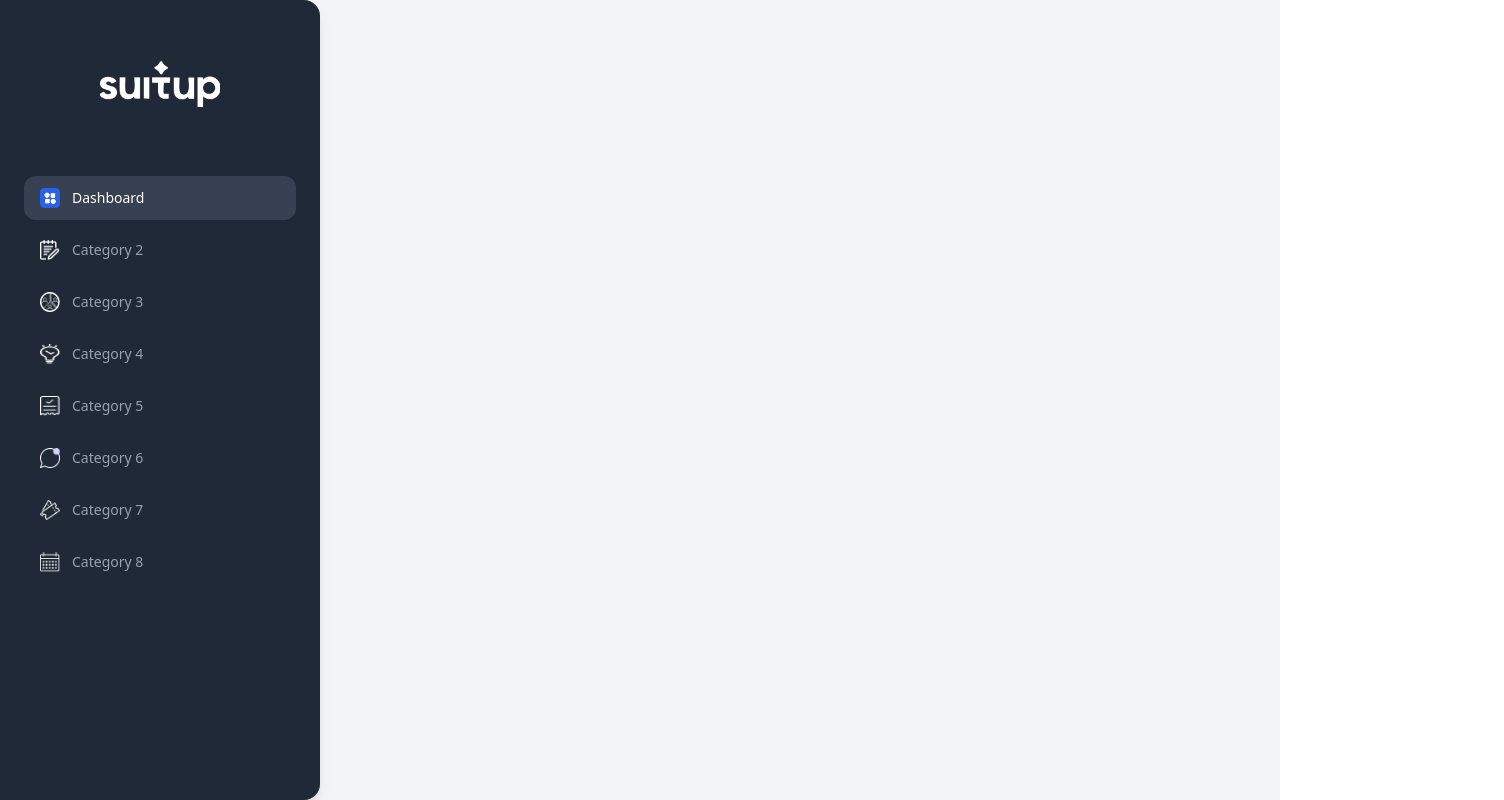
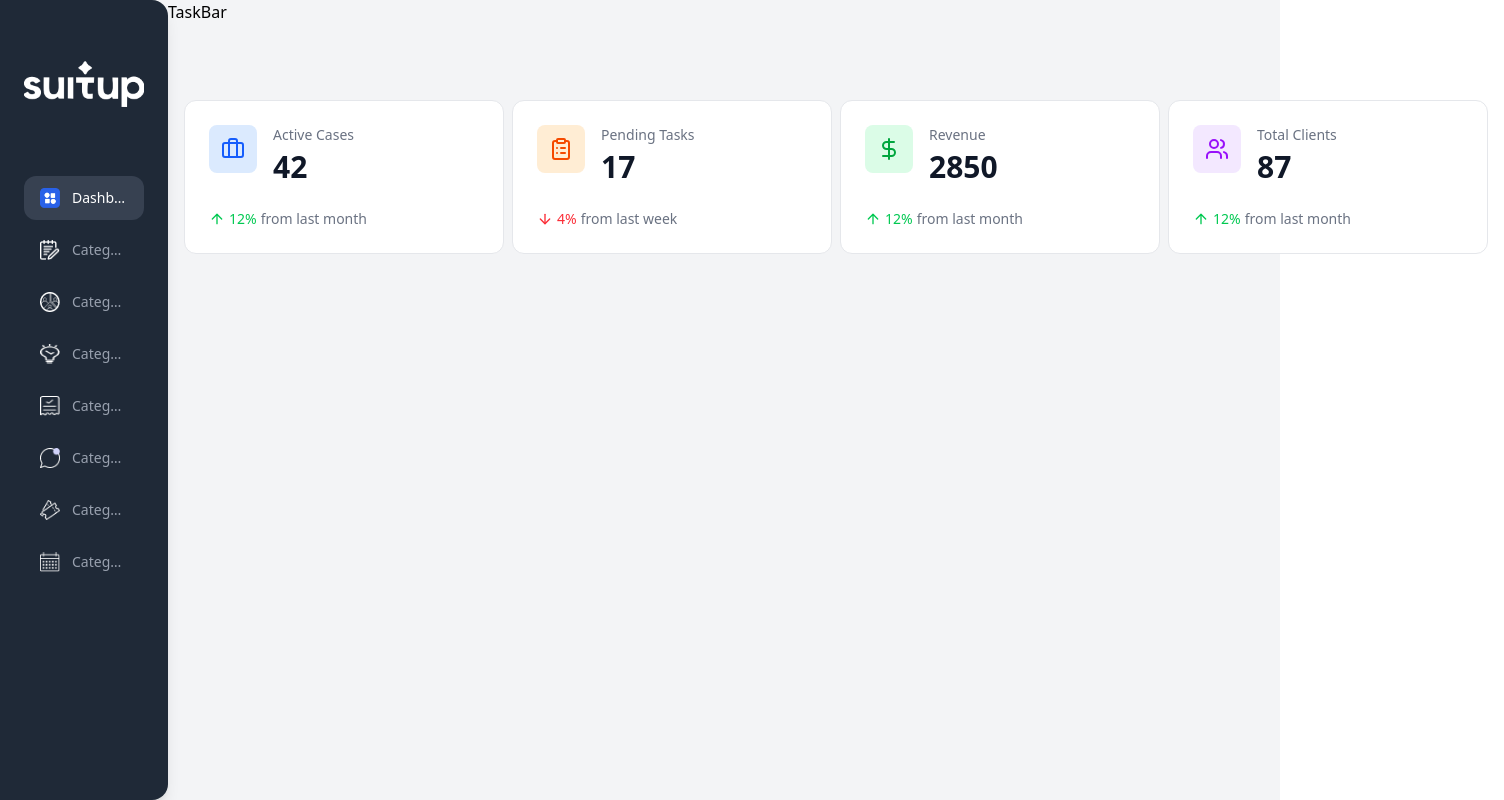
Before and after one commit to himanshu8503/Graphketing-frontend-assigment, a React (Vite) app: page / in a window 1280 px wide. Shown: the whole page, 1504 px wide, since content can reach past the window. Built offline with nearby package versions, Linux system fonts and the light colour scheme.

Commit message:
Build Card and CardHolder

```diff
--- a/package.json
+++ b/package.json
@@ -11,6 +11,7 @@
   },
   "dependencies": {
     "@tailwindcss/vite": "^4.1.18",
+    "lucide-react": "^0.563.0",
     "react": "^19.2.0",
     "react-dom": "^19.2.0",
     "tailwindcss": "^4.1.18"
--- /dev/null
+++ b/src/Component/Card.tsx
@@ -0,0 +1,43 @@
+import { ArrowDown, ArrowUp, Briefcase, ClipboardList, DollarSign, Users } from 'lucide-react';
+import type { CardProps } from '../types';
+
+
+
+const iconMap = {
+  cases: { icon: Briefcase, bgColor: 'bg-blue-100', iconColor: 'text-blue-600' },
+  tasks: { icon: ClipboardList, bgColor: 'bg-orange-100', iconColor: 'text-orange-600' },
+  revenue: { icon: DollarSign, bgColor: 'bg-green-100', iconColor: 'text-green-600' },
+  clients: { icon: Users, bgColor: 'bg-purple-100', iconColor: 'text-purple-600' },
+};
+
+export default function Card({ title, value, change, changeLabel, iconType, isPositive }: CardProps) {
+  const { icon: Icon, bgColor, iconColor } = iconMap[iconType];
+
+  return (
+    <div className="bg-secondary md: w-xs rounded-xl p-6 mx-auto border border-gray-200 hover:shadow-lg transition-shadow">
+      <div className="flex justify-start items-start gap-4 mb-4">
+        <div className={`${bgColor} p-3 rounded-lg`}>
+          <Icon className={`w-6 h-6 ${iconColor}`} />
+        </div>
+        <div className=' flex flex-col justify-center'>
+            <p className="text-sm text-gray-500 mb-1">{title}</p>
+            <p className="text-3xl font-bold text-gray-900 mb-2">{value}</p>
+        </div>
+      </div>
+
+      <div>
+        <div className="flex items-center gap-1">
+          {isPositive ? (
+            <ArrowUp className="w-4 h-4 text-green-500" />
+          ) : (
+            <ArrowDown className="w-4 h-4 text-red-500" />
+          )}
+          <span className={`text-sm font-medium ${isPositive ? 'text-green-500' : 'text-red-500'}`}>
+            {change}%
+          </span>
+          <span className="text-sm text-gray-500">{changeLabel}</span>
+        </div>
+      </div>
+    </div>
+  );
+}
--- /dev/null
+++ b/src/Component/CardHolder.tsx
@@ -0,0 +1,21 @@
+import { CardData } from "../data"
+import Card from "./Card"
+
+const CardHolder = () => {
+  return (
+    <div className="flex px-4 gap-2">
+        {CardData.map(({title,value,change,changeLabel,iconType,isPositive}) => (
+            <Card
+                title={title}
+                value={value}
+                change={change}
+                changeLabel={changeLabel}
+                iconType={iconType}
+                isPositive={isPositive}
+            />
+        ))}
+    </div>
+  )
+}
+
+export default CardHolder
--- /dev/null
+++ b/src/Component/Dashboard.tsx
@@ -0,0 +1,13 @@
+import CardHolder from "./CardHolder"
+import TaskBar from "./TaskBar"
+
+const Dashboard = () => {
+  return (
+    <>
+        <TaskBar/>
+        <CardHolder/>
+    </>
+  )
+}
+
+export default Dashboard
--- /dev/null
+++ b/src/Component/TaskBar.tsx
@@ -0,0 +1,10 @@
+
+const TaskBar = () => {
+  return (
+    <div className="w-full min-h-1/8">
+        TaskBar
+    </div>
+  )
+}
+
+export default TaskBar
--- a/src/data.ts
+++ b/src/data.ts
@@ -1,4 +1,4 @@
-import type { SideBarMenuType } from "./types";
+import type { CardProps, SideBarMenuType } from "./types";
 
 export const SideBarMenu : SideBarMenuType[] = [
     { id: 1, label: 'Dashboard', icon: "/Sidebar_Element/Dashboard.png", active: true },
@@ -10,3 +10,10 @@ export const SideBarMenu : SideBarMenuType[] = [
     { id: 7, label: 'Category 7', icon: "/Sidebar_Element/Tickets.png", active: false },
     { id: 8, label: 'Category 8', icon: "/Sidebar_Element/Calendar.png", active: false },
 ]
+
+export const CardData : CardProps[] = [
+    {title: "Active Cases", value:42, change: 12, changeLabel:"from last month", iconType:"cases",isPositive: true},
+    {title: "Pending Tasks", value:17, change: 4, changeLabel:"from last week", iconType:"tasks",isPositive: false},
+    {title: "Revenue", value:2850, change: 12, changeLabel:"from last month", iconType:"revenue",isPositive: true},
+    {title: "Total Clients", value:87, change: 12, changeLabel:"from last month", iconType:"clients",isPositive: true},
+]
--- a/src/page/Layout.tsx
+++ b/src/page/Layout.tsx
@@ -1,3 +1,4 @@
+import Dashboard from "../Component/Dashboard"
 import Sidebar from "../Component/Sidebar"
 
 const Layout = () => {
@@ -7,7 +8,7 @@ const Layout = () => {
             <Sidebar/>
         </div>
         <div className="flex-1">
-
+            <Dashboard/>
         </div>
     </div>
   )
--- a/src/types.ts
+++ b/src/types.ts
@@ -6,4 +6,13 @@ interface SideBarMenuType {
     active: boolean;
 }
 
-export type {SideBarMenuType}
+interface CardProps {
+  title: string;
+  value: number;
+  change: number;
+  changeLabel: string;
+  iconType: 'cases' | 'tasks' | 'revenue' | 'clients';
+  isPositive: boolean;
+}
+
+export type {SideBarMenuType,CardProps}
```
Also changed, not shown: 1 other file (tests, documents, lock files or other folders).
